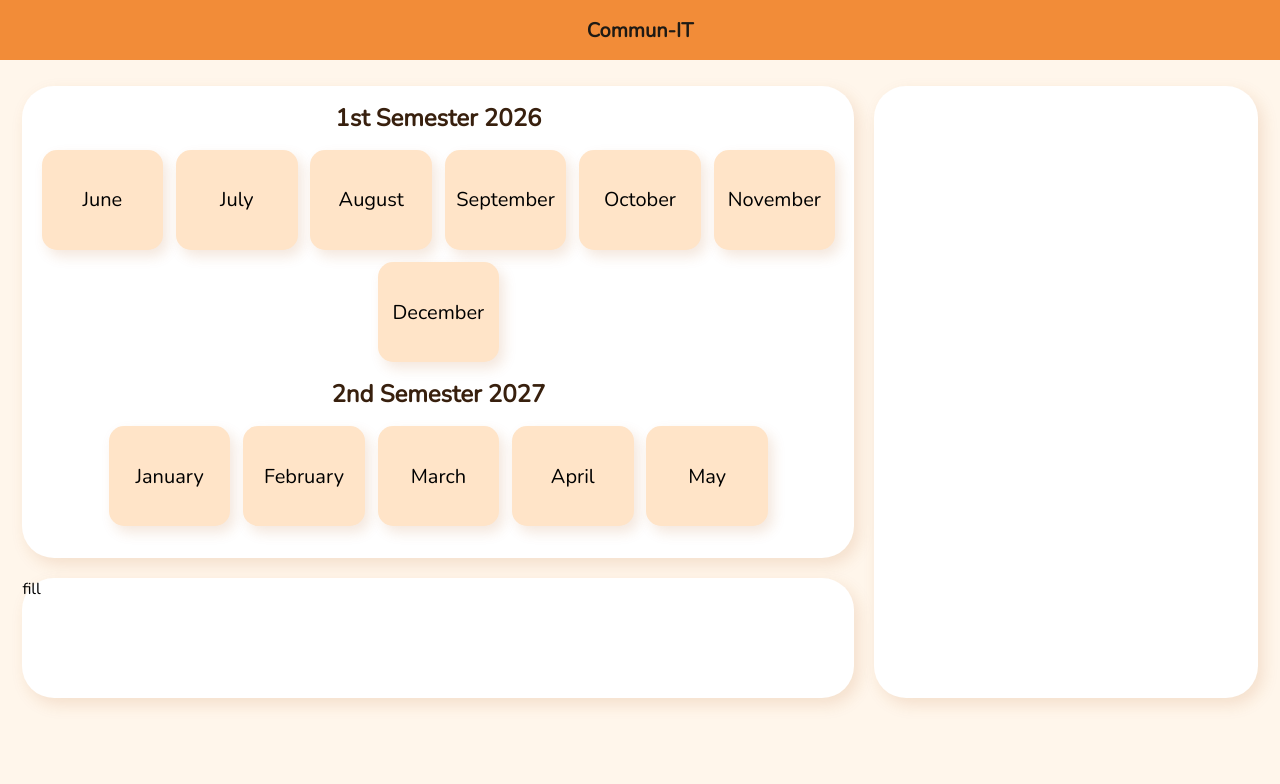
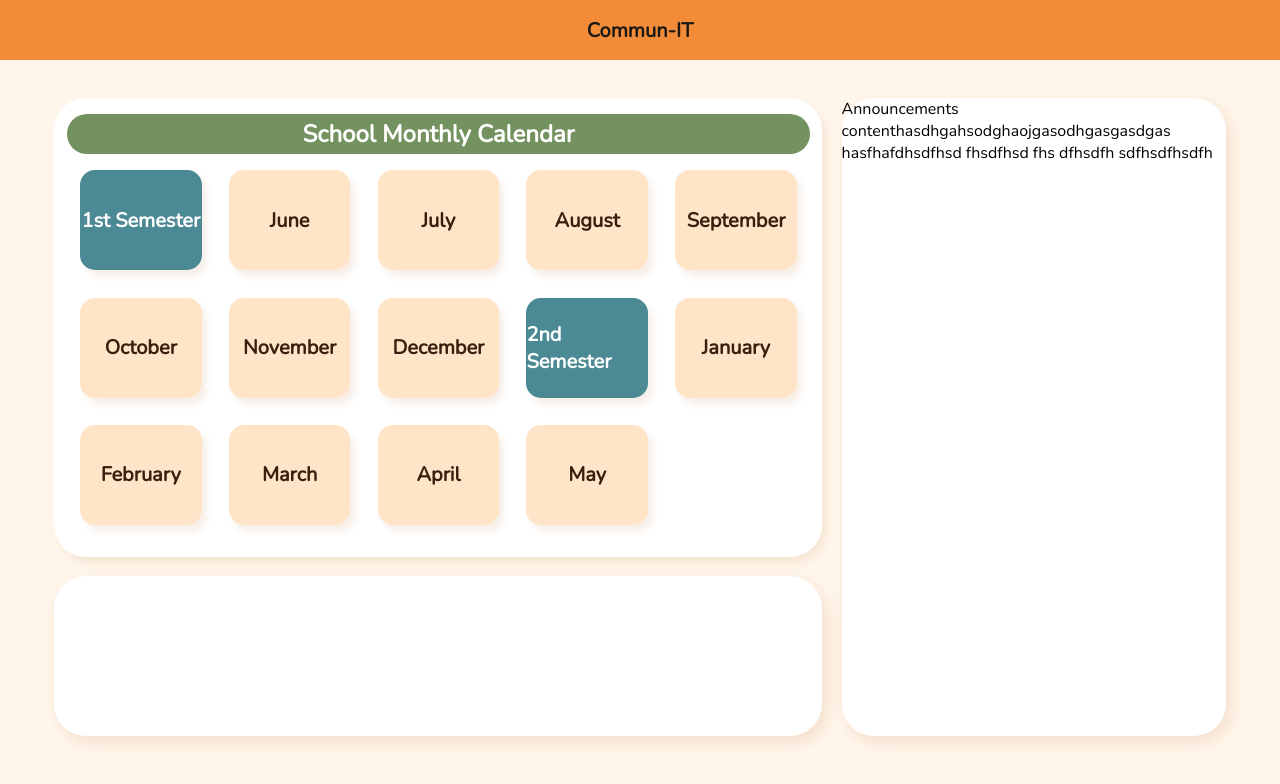
Before and after one commit to Xenny432/ITC-final-, a plain HTML site: page content.html in a window 1280 px wide. Drawn offline with nearby package versions, Linux system fonts and the light colour scheme.

Commit message:
Updated Calendar
Revamped the UI

```diff
--- a/Months/style.css
+++ b/Months/style.css
@@ -45,7 +45,7 @@ a {text-decoration: none; color: #1d1a15;}
 /* div containers */
 
 .three-box-ui {
-  margin: 2vw auto;
+  margin: 3vw auto;
 
   display: flex;
   width: fit-content;
@@ -77,10 +77,10 @@ a {text-decoration: none; color: #1d1a15;}
 }
 
 .month-portion {
-  width: 65vw;
+  width: 60vw;
   height: auto;
   background-color: #ffffff;
-  box-shadow: 0.3rem 0.4rem 1rem rgba(180, 95, 25, 0.15);
+  box-shadow: 0.3rem 0.4rem 0.5rem rgba(180, 95, 25, 0.10);
 
   padding-top: 2vh;
   padding-bottom: 2vh;
@@ -88,16 +88,32 @@ a {text-decoration: none; color: #1d1a15;}
   border-radius: 2rem;
 }
 
-.upcoming-events {
+.calendar-title {
+  font-size: 1.5rem;
+  font-weight: bold;
+
+  margin: 0 1vw;
+  margin-bottom: 1vw;
+  background-color: #74925f;
+  border-radius: 3rem;
+  width: auto;
+  height: 5vh;
+
+  display: flex;
+  justify-content: center;
+  align-items: center;
+}
+
+.progress-board {
   background-color: #ffffff;
-  height: 15vh;
+  height: 20vh;
   width: auto;
   box-shadow: 0.3rem 0.4rem 1rem rgba(180, 95, 25, 0.15);
 
   border-radius: 2rem;
 }
 
-.notes-section {
+.announcement-board {
   background-color: #ffffff;
   width: 30vw;
   height: auto;
@@ -273,21 +289,21 @@ html,body {
 
 /*BUTTONS*/
 .months-grid {
-  display: flex;
-  justify-content: center;
-  flex-wrap: wrap;
+  display: grid;
+  grid-template-columns: repeat(5, 1fr);
+  gap: 1.7rem;
 
-  margin-top: 2vh;
-  margin-bottom: 2vh;
+  justify-items: center;
+  align-items: center;
 
-  gap: 1vw;
+  margin: 2vh 2vw;
 }
 
 .rectangle {
   width: 9.5vw;
   height: 11vh;
 
-  box-shadow: 0.3rem 0.4rem 0.8rem rgba(180, 95, 25, 0.15);
+  box-shadow: 0.3rem 0.4rem 0.4rem rgba(180, 95, 25, 0.10);
 
   background-color: #FFE4C8;
 
@@ -316,7 +332,9 @@ html,body {
   width: 100%;
   height: 100%;
   text-decoration: none;
-  color: inherit;
+
+  font-weight: 800;
+  color: #38200E;
 }
 
 #homepage{
--- a/content.html
+++ b/content.html
@@ -6,6 +6,7 @@
     <link rel="preconnect" href="https://fonts.googleapis.com">
     <link rel="preconnect" href="https://fonts.gstatic.com" crossorigin>
     <link href="https://fonts.googleapis.com/css2?family=Nunito:ital@0;1&display=swap" rel="stylesheet">
+    <meta name="viewport" content="width=device-width, initial-scale=1.0">
 </head>
 <body>
 
@@ -17,12 +18,12 @@
     <div class="main-calendar-div">
 
         <div class="month-portion">
-            <div style="text-align: center;">
-                <span class="content-sem-header">
-                    1st Semester 2026
-                </span>
+            <div class="calendar-title">
+                <span style="font-size: 1.5rem; font-weight: bold; color: rgb(255, 255, 255)">School Monthly Calendar</span>
             </div>
+
             <div class="months-grid">
+                <li class="rectangle" style="background-color: rgb(75, 137, 148);"><a style="font-weight: 900; color: rgb(255, 255, 255);">1st Semester</a></li>
                 <li class="rectangle"><a href="Months/June.html">June</a></li>
                 <li class="rectangle"><a href="Months/July.html">July</a></li>
                 <li class="rectangle"><a href="Months/August.html">August</a></li>
@@ -30,13 +31,7 @@
                 <li class="rectangle"><a href="Months/October.html">October</a></li>
                 <li class="rectangle"><a href="Months/November.html">November</a></li>
                 <li class="rectangle"><a href="Months/December.html">December</a></li>
-            </div>
-            <div style="text-align: center;">
-                <span class="content-sem-header">
-                    2nd Semester 2027
-                </span>
-            </div>
-            <div class="months-grid">
+                <li class="rectangle" style="background-color: rgb(75, 137, 148);"><a style="font-weight: 900; color:rgb(255, 255, 255)">2nd Semester</a></li>
                 <li class="rectangle"><a href="Months/January.html">January</a></li>
                 <li class="rectangle"><a href="Months/February.html">February</a></li>
                 <li class="rectangle"><a href="Months/March.html">March</a></li>
@@ -45,13 +40,23 @@
             </div>
         </div>
 
-        <div class="upcoming-events">
-            fill
+        <div class="progress-board">
+
         </div>
 
     </div>
-    <div class="notes-section">
-
+    <div class="announcement-board">
+        <div class="announcement-title">
+            Announcements
+        </div>
+        <div class="announcement-content">
+            contenthasdhgahsodghaojgasodhgasgasdgas
+            hasfhafdhsdfhsd
+            fhsdfhsd
+            fhs
+            dfhsdfh
+            sdfhsdfhsdfh
+        </div>
     </div>
 </div>
 
```
